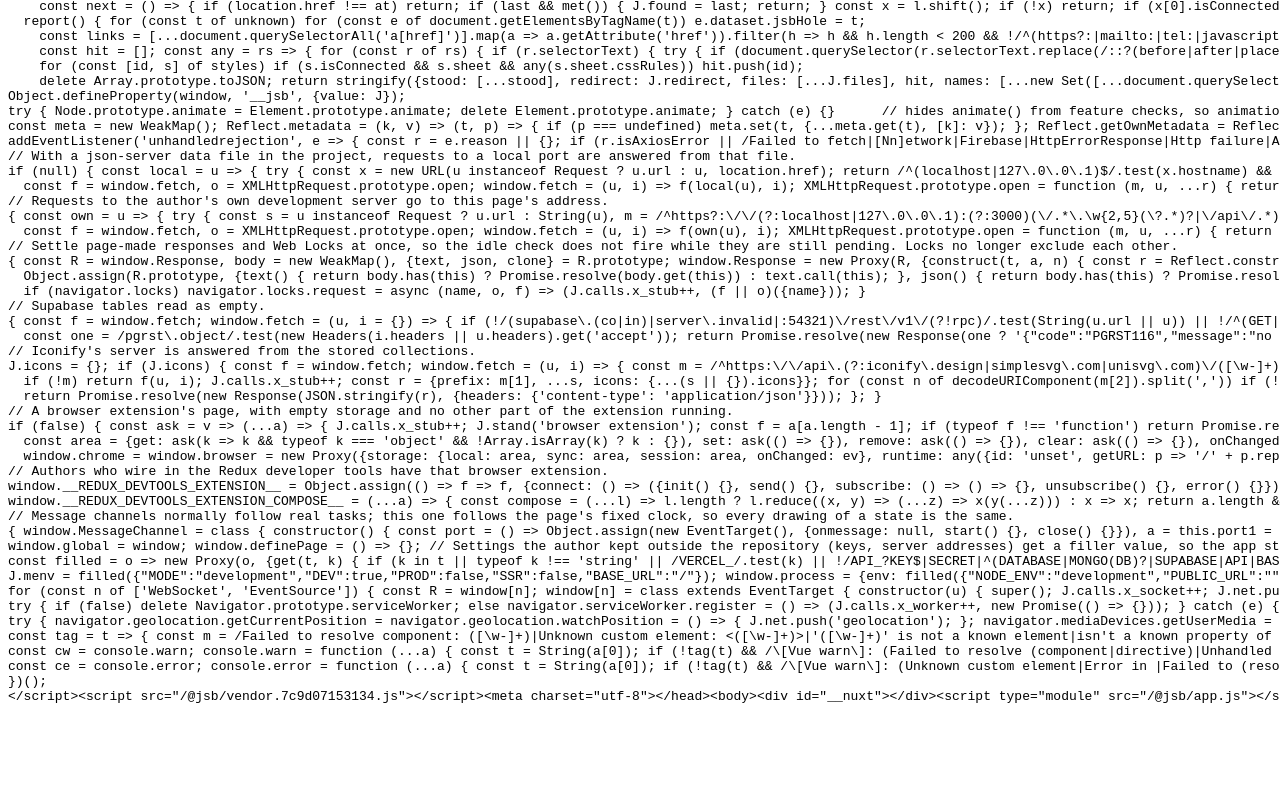
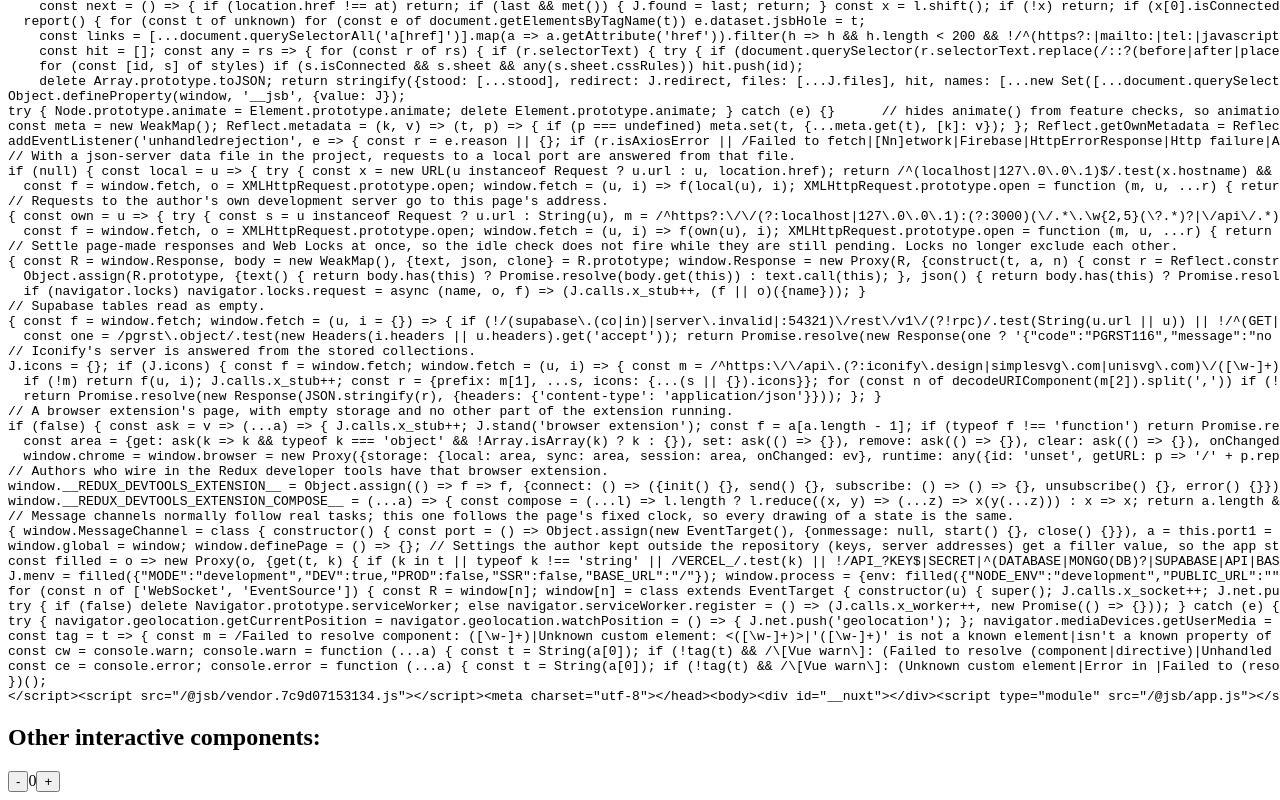
Before and after one commit to MiguelFranken/nuxt-cms-prerender, a Nuxt app in the folder packages/webapp/: page / in a window 1280 px wide. Shown: the part 1013-1813 px from the top of the page. Before the commit the page ends 1730 px from the top, so only its background shows below. Built offline with nearby package versions, Linux system fonts and the light colour scheme.

Commit message:
feat: add interactive component for testing purposes

```diff
--- /dev/null
+++ b/packages/webapp/components/counter.vue
@@ -0,0 +1,9 @@
+<script setup lang="ts">
+const counter = ref(0)
+</script>
+
+<template>
+  <button type="button" @click="counter--">-</button>
+  <span>{{ counter }}</span>
+  <button type="button" @click="counter++">+</button>
+</template>
--- a/packages/webapp/pages/[...slugs].vue
+++ b/packages/webapp/pages/[...slugs].vue
@@ -12,6 +12,9 @@ const { data, error } = await useFetch(`http://localhost:4000/${path}`)
   <h2>Data:</h2>
   <pre>{{ data }}</pre>
 
+  <h2>Other interactive components:</h2>
+  <Counter />
+
   <template v-if="error">
     <h2>Error:</h2>
     <pre>{{ error }}</pre>
```
